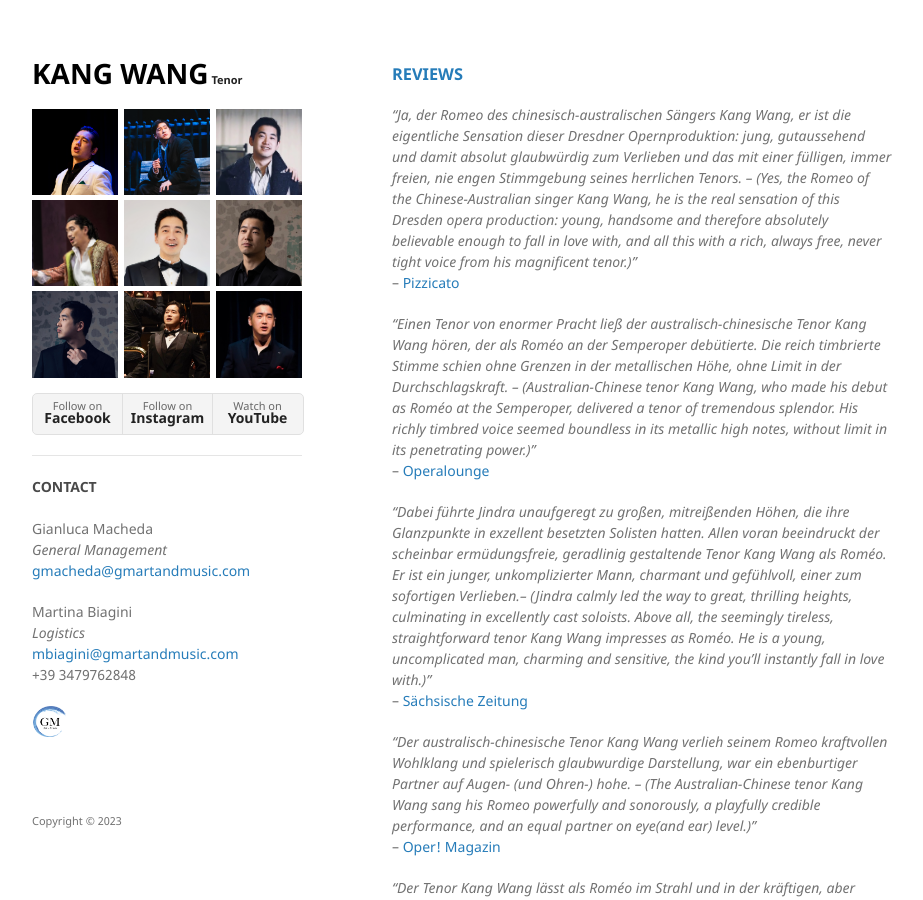
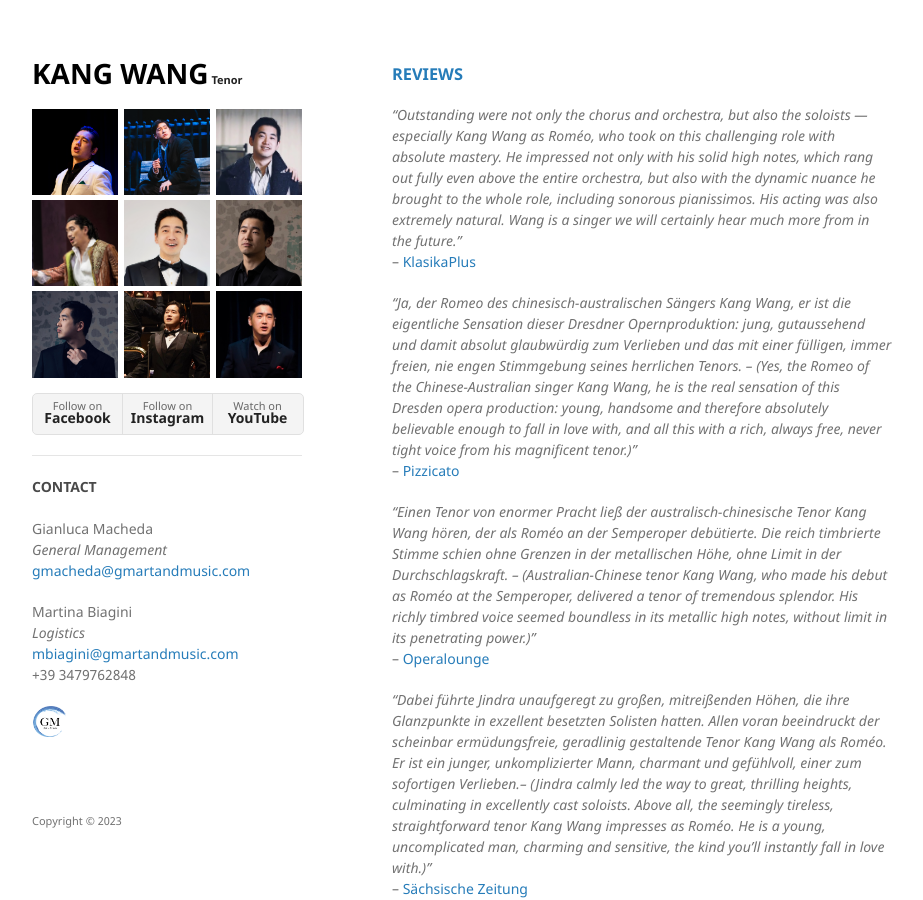
Before and after one commit to kwopera/kwt, a Jekyll site: the page built from reviews.md, in a window 1280 px wide and 900 px high. Shown: the whole window, without its empty margins (178-1101 px from the left). Built offline with Jekyll 4.4.1, drawn with Linux system fonts in a browser that asks for light colours; our own code applies the rules of GitHub Pages for plain Markdown files.

Commit message:
Update reviews.md

```diff
--- a/reviews.md
+++ b/reviews.md
@@ -1,5 +1,8 @@
 <h3 id="reviews"><a href="{{ "/reviews.html" | absolute_url }}#reviews">REVIEWS</a></h3>
 <br/>
+_"Outstanding were not only the chorus and orchestra, but also the soloists — especially Kang Wang as Roméo, who took on this challenging role with absolute mastery. He impressed not only with his solid high notes, which rang out fully even above the entire orchestra, but also with the dynamic nuance he brought to the whole role, including sonorous pianissimos. His acting was also extremely natural. Wang is a singer we will certainly hear much more from in the future."_
+<br/>-- <a href="https://www.klasikaplus.cz/romeo-a-julie-v-drazdanech-gounodova-opera-uvedena-pod-jindrovou-taktovkou/?fbclid=IwY2xjawKpcsBleHRuA2FlbQIxMQBicmlkETE0VVY3d1RwOVh2UmpraWNHAR7PGtvsGgS7cYce4DUUVtiwiTjq5YKEthXj-GAxdPa6dheMsbw_cBNjC9psnQ_aem_gmTexOH7IJ51NgeqHhvvtA" target="_blank">KlasikaPlus</a>
+
 _"Ja, der Romeo des chinesisch-australischen Sängers Kang Wang, er ist die eigentliche Sensation dieser Dresdner Opernproduktion: jung, gutaussehend und damit absolut glaubwürdig zum Verlieben und das mit einer fülligen, immer freien, nie engen Stimmgebung seines herrlichen Tenors. -- (Yes, the Romeo of the Chinese-Australian singer Kang Wang, he is the real sensation of this Dresden opera production: young, handsome and therefore absolutely believable enough to fall in love with, and all this with a rich, always free, never tight voice from his magnificent tenor.)"_
 <br/>-- <a href="https://www.pizzicato.lu/charles-gounods-romeo-et-juliette-an-der-semperoper-dresden/" target="_blank">Pizzicato</a>
 
```
